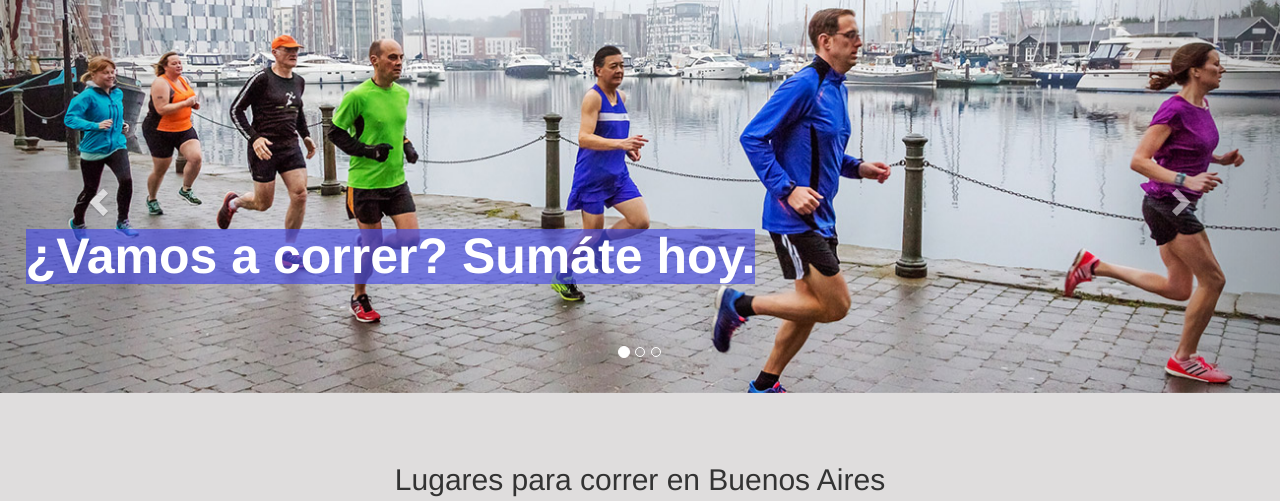
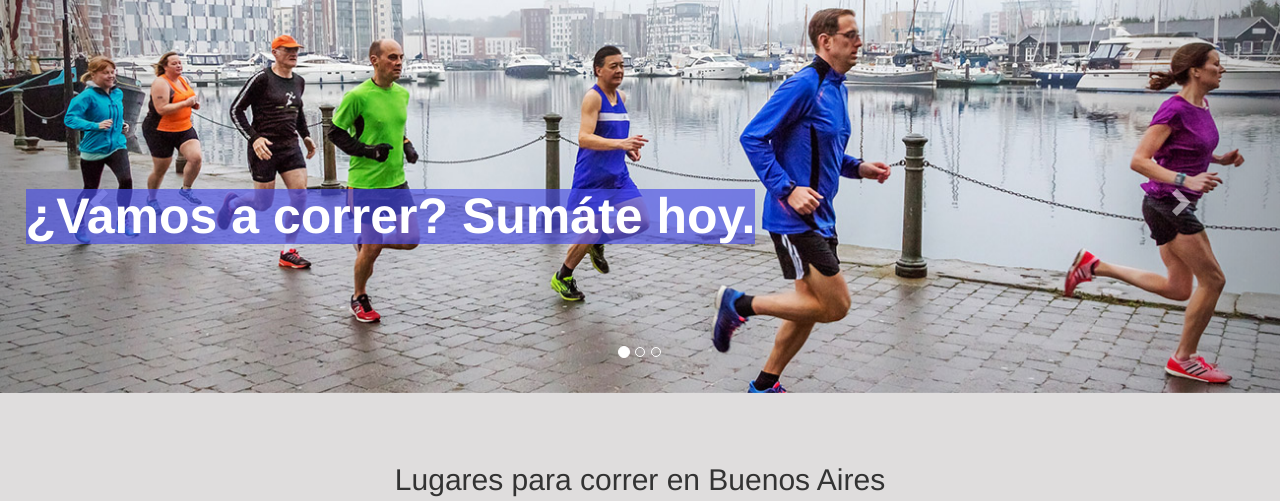
Before and after one commit to mariandlc/Grupo3, a PHP site: page / in a window 1280 px wide. Shown: the part 51-552 px from the top of the page. Run offline with PHP 8.4, Linux system fonts and the light colour scheme.

Commit message:
Fixed x2

```diff
--- a/css/style.css
+++ b/css/style.css
@@ -3,7 +3,7 @@ body {
     padding-top: 100px;
 }
 
-#carousel-example-generic {
+.carousel {
   position: relative;
 }
 
@@ -11,7 +11,7 @@ body {
   display: block;
   position: absolute;
   z-index: 2;
-  top: 35%;
+  top: 38%;
   left: 2%;
   background-color: rgba(71, 77, 230, 0.65);
 }
@@ -61,6 +61,17 @@ body {
   width: 100%;
 }
 
+@media all and (min-width: 766px) and (orientation:landscape) {
+  .titulo {
+    top: 30%;
+  }
+}
+
+@media all and (min-width: 766px) and (orientation:portrait) {
+  .titulo {
+    top: 20%;
+  }
+}
 
 @media only screen and (max-width: 765px) {
   .carousel-inner > .item > img, .carousel-inner > .item > a > img {
@@ -71,10 +82,6 @@ body {
     left: -257.5px;
     bottom: 0;
     right: 0;
-  }
-
-  .titulo {
-    right: 2%;
   }
 }
 
@@ -87,9 +94,6 @@ body {
     left: -410px;
     bottom: 0;
     right: 0;
-  }
-  .titulo {
-    right: 2%;
   }
 }
 
```
